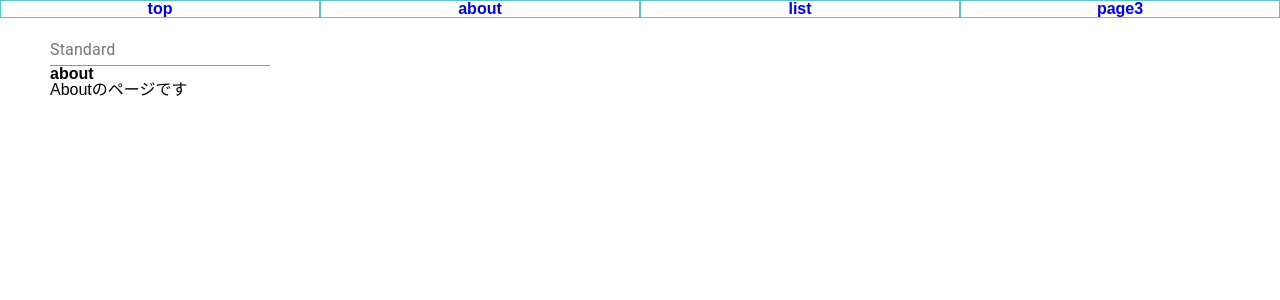
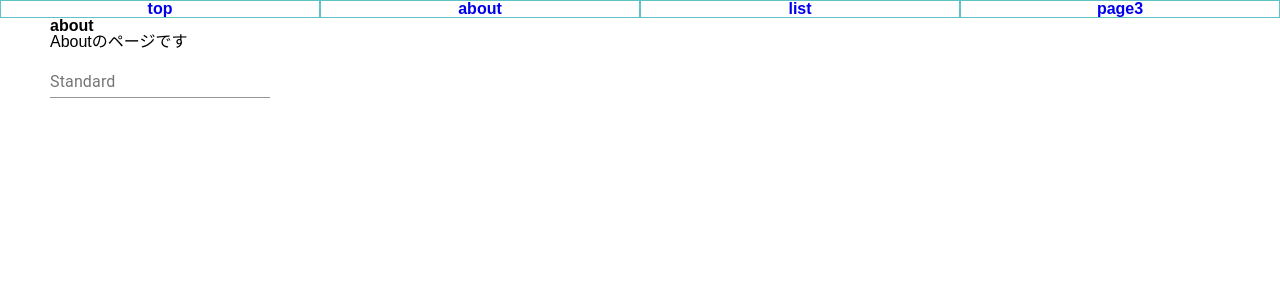
Before and after one commit to yodakaEngineer/react-practice, a React (Create React App) app: page /about in a window 1280 px wide. Shown: the top 300 px of the page. Built offline with nearby package versions, Linux system fonts and the light colour scheme.

Commit message:
change layout.

```diff
--- a/src/components/Display/Display.tsx
+++ b/src/components/Display/Display.tsx
@@ -16,8 +16,8 @@ const Display: React.FC = () => {
 
     return (
         <div>
+            <InputArea onChange={(value: string)=> setMsg(value)} />
             <p>{msg}</p>
-            <InputArea onChange={(value: string)=> setMsg(value)} />
         </div>
     )
 }
--- a/src/pages/About/About.tsx
+++ b/src/pages/About/About.tsx
@@ -4,8 +4,8 @@ import Display from "../../components/Display/Display";
 const About: React.FC = () => {
     return (
         <div>
+            <h1>about</h1>Aboutのページです
             <Display/>
-            <h1>about</h1>Aboutのページです
         </div>
     )
 }
```
